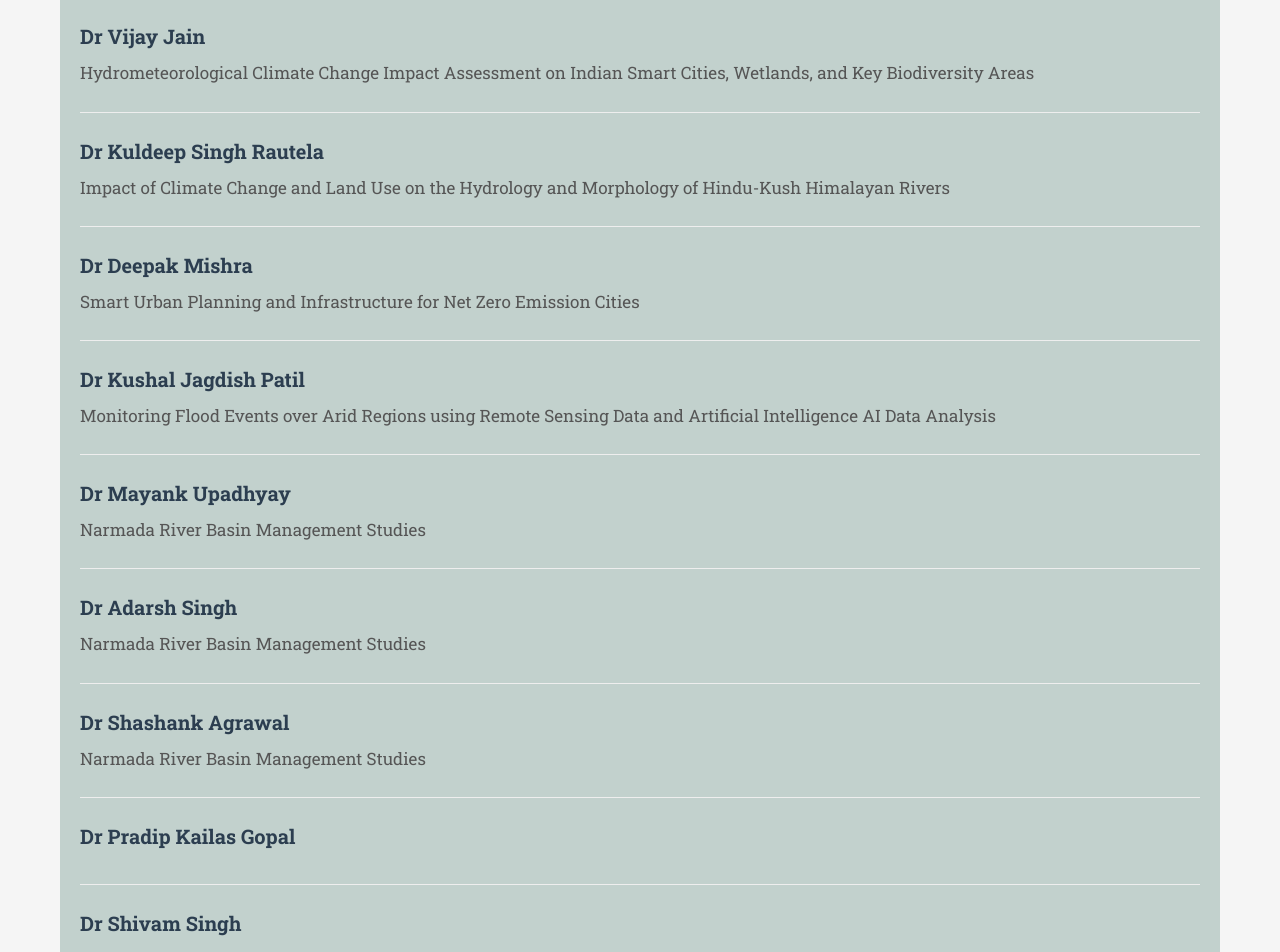
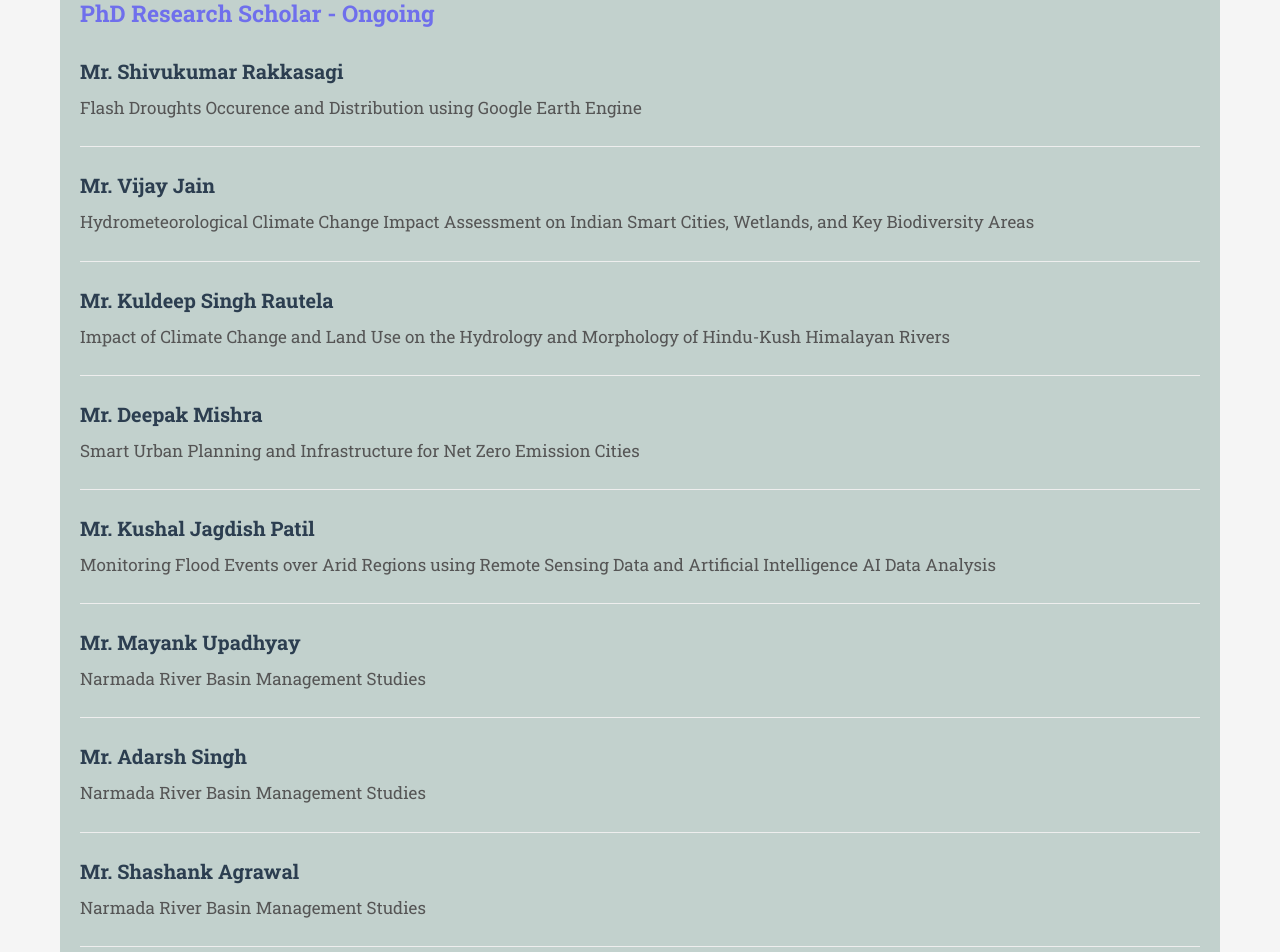
Before and after one commit to shiv3191/MKG_WEBSITE, a React (Vite) app: page /student in a window 1280 px wide. Shown: the part 1660-2612 px from the top of the page. Built offline with nearby package versions, Linux system fonts and the light colour scheme.

Commit message:
Update Student_Supervisio.jsx

```diff
--- a/src/Components/Scholar/Student_Supervisio.jsx
+++ b/src/Components/Scholar/Student_Supervisio.jsx
@@ -81,74 +81,81 @@ const Student_Supervisio = () => {
           </p>
         </div>
 
+
+      </div>
+      <div className='supervision-section'>
+        <h2 className='section-title'>PhD Research Scholar - Ongoing</h2>
+
+
+
         <div className='student-card'>
-          <h3 className='student-name'>Dr Shivukumar Rakkasagi</h3>
+          <h3 className='student-name'>Mr. Shivukumar Rakkasagi</h3>
           <p className='student-details'>
             Flash Droughts Occurence and Distribution using Google Earth Engine
           </p>
         </div>
 
         <div className='student-card'>
-          <h3 className='student-name'>Dr Vijay Jain</h3>
+          <h3 className='student-name'>Mr. Vijay Jain</h3>
           <p className='student-details'>
             Hydrometeorological Climate Change Impact Assessment on Indian Smart Cities, Wetlands, and Key Biodiversity Areas
           </p>
         </div>
 
         <div className='student-card'>
-          <h3 className='student-name'>Dr Kuldeep Singh Rautela</h3>
+          <h3 className='student-name'>Mr. Kuldeep Singh Rautela</h3>
           <p className='student-details'>
             Impact of Climate Change and Land Use on the Hydrology and Morphology of Hindu-Kush Himalayan Rivers
           </p>
         </div>
 
         <div className='student-card'>
-          <h3 className='student-name'>Dr Deepak Mishra</h3>
+          <h3 className='student-name'>Mr. Deepak Mishra</h3>
           <p className='student-details'>
             Smart Urban Planning and Infrastructure for Net Zero Emission Cities
           </p>
         </div>
 
         <div className='student-card'>
-          <h3 className='student-name'>Dr Kushal Jagdish Patil</h3>
+          <h3 className='student-name'>Mr. Kushal Jagdish Patil</h3>
           <p className='student-details'>
             Monitoring Flood Events over Arid Regions using Remote Sensing Data and Artificial Intelligence AI Data Analysis
           </p>
         </div>
 
         <div className='student-card'>
-          <h3 className='student-name'>Dr Mayank Upadhyay</h3>
+          <h3 className='student-name'>Mr. Mayank Upadhyay</h3>
           <p className='student-details'>
             Narmada River Basin Management Studies
           </p>
         </div>
 
         <div className='student-card'>
-          <h3 className='student-name'>Dr Adarsh Singh</h3>
+          <h3 className='student-name'>Mr. Adarsh Singh</h3>
           <p className='student-details'>
             Narmada River Basin Management Studies
           </p>
         </div>
 
         <div className='student-card'>
-          <h3 className='student-name'>Dr Shashank Agrawal</h3>
+          <h3 className='student-name'>Mr. Shashank Agrawal</h3>
           <p className='student-details'>
             Narmada River Basin Management Studies
           </p>
         </div>
 
         <div className='student-card'>
-          <h3 className='student-name'>Dr Pradip Kailas Gopal</h3>
+          <h3 className='student-name'>Mr. Pradip Kailas Gopal</h3>
           <p className='student-details'></p>
         </div>
 
         <div className='student-card'>
-          <h3 className='student-name'>Dr Shivam Singh</h3>
+          <h3 className='student-name'>Mr. Shivam Singh</h3>
           <p className='student-details'></p>
         </div>
 
         <div className='student-card'>
-          <h3 className='student-name'>Dr Gaurav Yadav</h3>
+          <h3 className='student-name'>Mr. Gaurav Yadav</h3>
           <p className='student-details'></p>
         </div>
       </div>
@@ -205,6 +212,66 @@ const Student_Supervisio = () => {
           </p>
         </div>
       </div>
+      <div className='supervision-section'>
+        <h2 className='section-title'>M Tech Students - Ongoing</h2>
+
+        <div className='student-card'>
+          <h3 className='student-name'>Mr. Maheep Dev</h3>
+          <p className='student-details'>
+          Climate Change, CMIP6 Projection, Rainfall, Infrastructure, Downscaling
+          </p>
+        </div>
+
+        <div className='student-card'>
+          <h3 className='student-name'>Mr. Nakka Naveen Kumar
+          </h3>
+          <p className='student-details'>
+          Climate Change, Ramsar Wetlands, Socio-economic Implications, Rainfall Variability
+          </p>
+        </div>
+
+
+      </div>
+      <div className='supervision-section'>
+        <h2 className='section-title'>B Tech Students - Ongoing</h2>
+
+        <div className='student-card'>
+          <h3 className='student-name'>Mr. Shiv Patel</h3>
+          <p className='student-details'>
+          GIS and Remote sensing
+application to develop tool in Environmental management
+          </p>
+        </div>
+
+        <div className='student-card'>
+          <h3 className='student-name'>Mr. Manas Khatri
+          </h3>
+          <p className='student-details'>
+          Model development using field
+data and Machine learning
+          </p>
+        </div>
+        <div className='student-card'>
+          <h3 className='student-name'>Mr. Saksham Gupta
+          </h3>
+          <p className='student-details'>
+          Water Management under climate
+change using Artificial Intelligence
+
+
+          </p>
+        </div>
+        <div className='student-card'>
+          <h3 className='student-name'>Mr. Srijan Siddharth
+          </h3>
+          <p className='student-details'>
+          Model development using field
+data and Machine learning
+          </p>
+        </div>
+
+
+      </div>
     </div>
   )
 }
```
